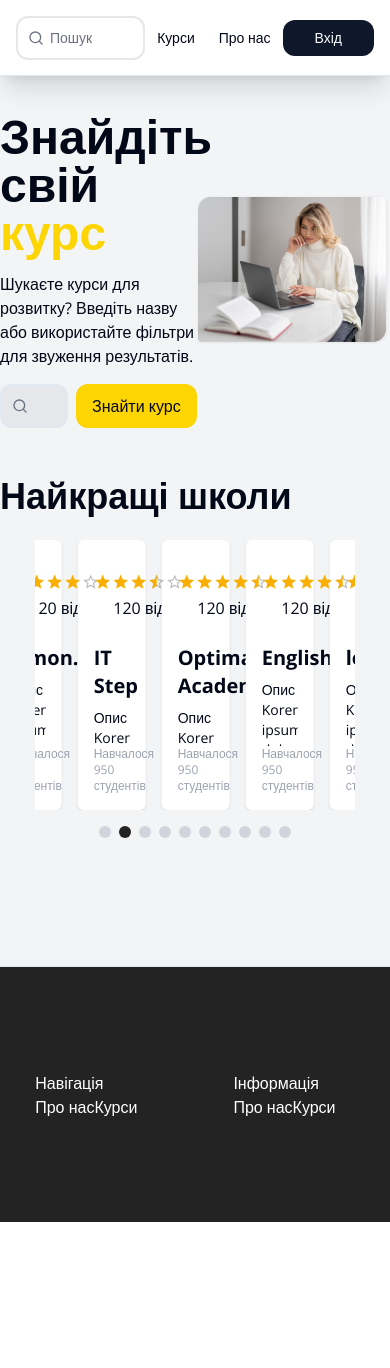
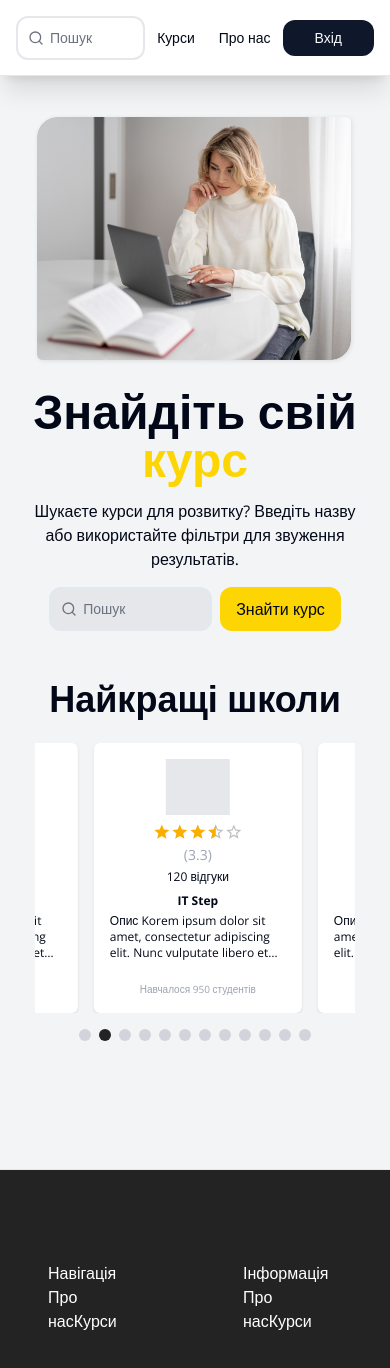
Before and after one commit to koddaks/reviewed-training-courses, a Next.js app: page / in a window 390 px wide. Shown: the top 1368 px of the page. Before the commit the page ends 1222 px from the top, so only its background shows below. Built offline with nearby package versions, Linux system fonts and the light colour scheme.

Commit message:
Make responsive design

```diff
--- a/app/(main)/page.tsx
+++ b/app/(main)/page.tsx
@@ -4,10 +4,10 @@ import SearchSection from '@/components/search-section';
 const MainPage = () => {
 
   return (
-    <>
+    <div className="px-8 lg:px-6 xl:px-4">
       <SearchSection />
       <CourseCards/>
-    </>
+    </div>
   );
 };
 
--- a/components/course-cards.tsx
+++ b/components/course-cards.tsx
@@ -17,7 +17,7 @@ const CourseCards = () => {
   return (
     <section className="py-12">
       <div className="container mx-auto">
-        <h2 className="text-4xl font-bold mb-6">Найкращі школи</h2>
+        <h2 className="text-4xl font-bold mb-6 text-center lg:text-start">Найкращі школи</h2>
 
         <div className="w-full flex justify-center">
           <Carousel
@@ -28,7 +28,7 @@ const CourseCards = () => {
           >
             <CarouselContent className=" flex">
               {Array.from(courses).map((course, index) => (
-                <CarouselItem key={index} className="basis-1/4">
+                <CarouselItem key={index} className=" basis-2/3 sm:basis-1/2  lg:basis-1/4">
                   <CourseItem
                     title={course.title}
                     description={course.description}
--- a/components/course-item.tsx
+++ b/components/course-item.tsx
@@ -19,34 +19,35 @@ const CourseItem = ({
   ImageSrc,
 }: CourseItemProps) => {
   return (
-    <div className="flex flex-col bg-white shadow rounded-md p-4 w-full max-w-[298px] h-[270px]">
-      <div className="flex justify-between mb-2">
+    <div className="flex flex-col bg-white shadow rounded-md p-4 w-full  max-w-[298px] h-[270px]">
+      <div className="flex flex-col sm:flex-row gap-2 lg:gap-0 justify-between mb-2 items-center">
         {ImageSrc ? (
           <Image src={ImageSrc} alt="course-image" />
         ) : (
-          <div className="w-[120px] h-[80px] bg-gray-200 " />
+          <div className=" w-16 h-14 sm:w-1/2 sm:h-20 lg:w-[120px] lg:h-[80px] bg-gray-200" />
         )}
         <div className="flex flex-col justify-center gap-1">
-          <div className=" text-gray-400 flex justify-center items-center gap-1">
+          <div className=" text-gray-400 flex flex-col sm:flex-row justify-center items-center gap-1">
             <Rating
               name="half-rating-read"
               size="small"
               precision={0.5}
               value={rating}
               readOnly
+              className="text-sm sm:text-base"
             />
             <p className="text-sm">
               (<span>{rating}</span>)
             </p>
           </div>
-          <div className="text-center">{reviews} відгуки</div>
+          <div className="text-center text-xs lg:text-sm">{reviews} відгуки</div>
         </div>
       </div>
 
-      <h2 className="text-xl font-bold mb-2">{title}</h2>
-      <div className="text-black text-sm line-clamp-4 ">{description}</div>
+      <h2 className="text-center sm:text-start text-xs sm:text-sm lg:text-xl font-bold mb-1 sm:mb-2">{title}</h2>
+      <div className="text-black text-xs lg:text-sm line-clamp-3 text-balance sm:line-clamp-5 lg:line-clamp-4">{description}</div>
 
-      <div className="text-gray-400 text-xs font-normal mt-auto">
+      <div className="text-gray-400 text-[10px] text-center sm:text-start lg:text-xs font-normal mt-auto">
         Навчалося {studentsWhichPassedCourse} студентів
       </div>
     </div>
--- a/components/footer.tsx
+++ b/components/footer.tsx
@@ -4,7 +4,7 @@ import Link from 'next/link';
 const Footer = () => {
   return (
     <div className="w-full flex items-center min-h-64 p-4 border-t bg-black-1000 text-white ">
-      <div className="container mx-auto flex items-center w-full">
+      <div className="container mx-auto flex items-center w-full px-8 lg:px-6 xl:px-0">
         <Logo variant="white" />
         <div className="relative left-1/3 transform -translate-x-1/3 flex flex-row gap-24 justify-self-end">
           <nav className="md:flex md:w-auto flex-col w-full gap-1 justify-start">
--- a/components/header.tsx
+++ b/components/header.tsx
@@ -5,9 +5,9 @@ import { Search } from 'lucide-react';
 
 const Header = () => {
   return (
-    <div className="fixed top-0 w-screen z-10 h-[76px] px-4 border-b shadow-xl bg-white flex items-center ">
-      <div className="container mx-auto flex items-center w-full justify-between">
-        <div className="flex items-center justify-between w-1/2">
+    <div className="fixed top-0 w-screen z-10 h-[76px] px-4 border-b shadow-xl bg-white flex items-center">
+      <div className="container mx-auto flex items-center w-full md:px-8 lg:px-6 xl:px-0 justify-between">
+        <div className="flex items-center justify-between w-1/2 gap-0 md:gap-2">
           <Logo />
           <div className="relative md:w-1/2 w-full">
             <InputField
--- a/components/search-section.tsx
+++ b/components/search-section.tsx
@@ -5,8 +5,8 @@ import Image from 'next/image';
 
 const SearchSection = () => {
   return (
-    <section className="container w-full flex flex-row justify-between items-center">
-      <div className="w-1/2 flex flex-col gap-4 ">
+    <section className="container w-full flex flex-col-reverse lg:flex-row  justify-between items-center gap-5">
+      <div className="w-full lg:w-1/2 flex flex-col items-center text-center lg:items-start lg:text-start gap-4 ">
         <h1 className="text-5xl font-bold">
           Знайдіть свій <span className="text-yellowLight">курс</span>
         </h1>
@@ -14,7 +14,7 @@ const SearchSection = () => {
           Шукаєте курси для розвитку? Введіть назву або використайте фільтри для
           звуження результатів.
         </p>
-        <div className="flex gap-2 items-center w-full">
+        <div className="flex gap-2 items-center w-full justify-center lg:justify-start">
           <div className="relative w-3/6">
             <InputField
               placeholder="Пошук"
@@ -32,7 +32,7 @@ const SearchSection = () => {
       <Image
         src="/woman-laptop.png"
         alt="Woman working on laptop"
-        className='w-1/2 mx-auto'
+        className='w-full lg:w-1/2 mx-auto'
         width={614}
         height={475}
       />
```
